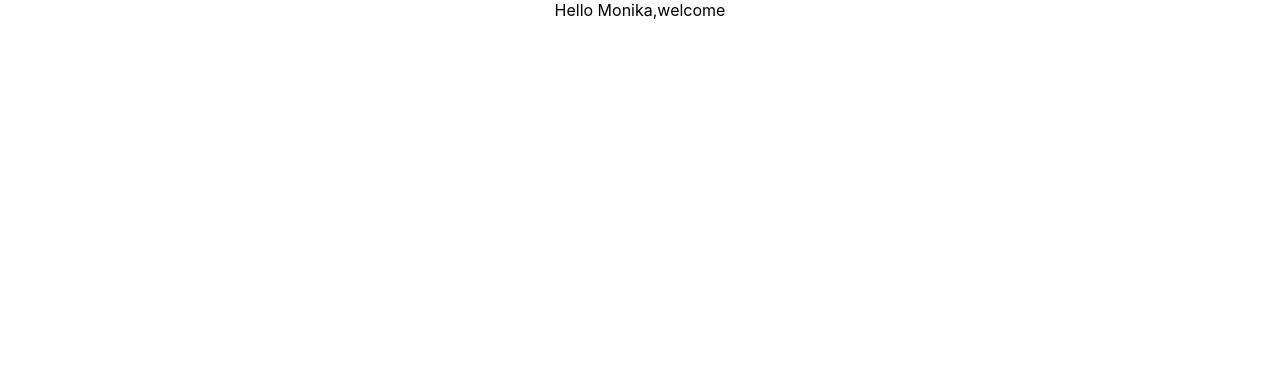
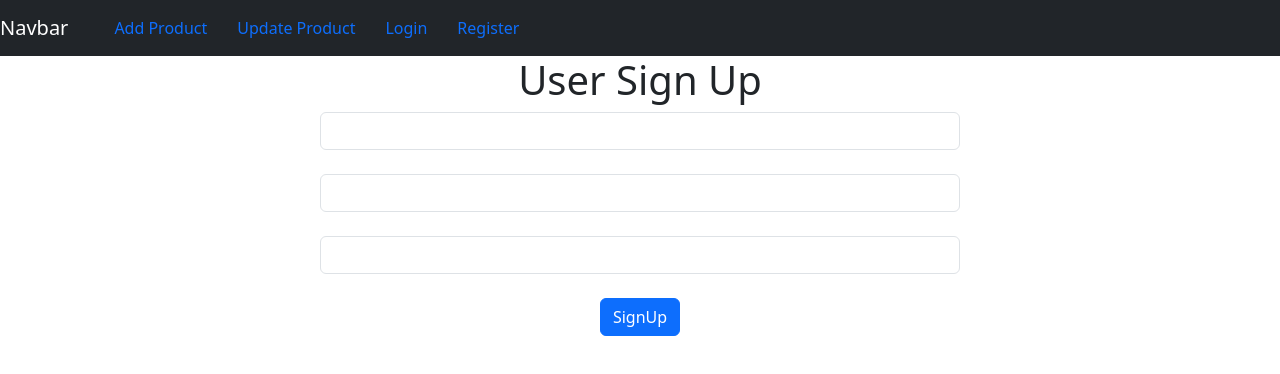
Before and after one commit to Monika98-mishra/Ecommerce_Project, a React (Create React App) app: page /register in a window 1280 px wide. Shown: the top 374 px of the page. Built offline with nearby package versions, Linux system fonts and the light colour scheme.

Commit message:
Adding pages

```diff
--- /dev/null
+++ b/src/AddProduct.js
@@ -0,0 +1,8 @@
+function AddProduct(){
+    return(
+        <div>
+            <h1>AddProduct Page</h1>
+        </div>
+    )
+}
+export default AddProduct;
--- a/src/App.css
+++ b/src/App.css
@@ -6,7 +6,10 @@
   height: 40vmin;
   pointer-events: none;
 }
-
+.nav_bar_wrapper a{
+  padding-left: 30px;
+  text-decoration: none;
+}
 @media (prefers-reduced-motion: no-preference) {
   .App-logo {
     animation: App-logo-spin infinite 20s linear;
--- a/src/App.js
+++ b/src/App.js
@@ -1,10 +1,26 @@
 import logo from './logo.svg';
 import './App.css';
+import Header from './Header';
+import { Button } from 'react-bootstrap';
+import { BrowserRouter, Routes, Route } from 'react-router-dom';
+import Login from './Login';
+import Register from './Register';
+import AddProduct from './AddProduct';
+import UpdateProduct from './UpdateProduct';
 
 function App() {
   return (
     <div className="App">
-      Hello Monika,welcome
+       <BrowserRouter>
+        <Header />
+        <Routes>
+          <Route path="login" element={<Login />}> </Route>
+          <Route path="register" element={<Register />}> </Route>
+          <Route path="update" element={<UpdateProduct />}> </Route>
+          <Route path="add" element={<AddProduct />}> </Route>
+        </Routes>
+      </BrowserRouter>
+
     </div>
   );
 }
--- /dev/null
+++ b/src/Header.js
@@ -0,0 +1,20 @@
+import { Navbar, Nav } from 'react-bootstrap';
+import {Link} from 'react-router-dom';
+function Header() {
+    return (
+        <div>
+            <Navbar bg="dark" variant="dark">
+
+                    <Navbar.Brand href="#home">Navbar</Navbar.Brand>
+                    <Nav className="mr-auto nav_bar_wrapper">
+                       <Link to="/add">Add Product</Link>
+                       <Link to="/update">Update Product</Link>
+                       <Link to="/login">Login</Link>
+                       <Link to="/register">Register</Link>
+                    </Nav>
+
+            </Navbar>
+        </div>
+    )
+}
+export default Header;
--- /dev/null
+++ b/src/Login.js
@@ -0,0 +1,8 @@
+function Login(){
+    return(
+        <div>
+            <h1>Login Page</h1>
+        </div>
+    )
+}
+export default Login;
--- /dev/null
+++ b/src/Register.js
@@ -0,0 +1,15 @@
+function Register(){
+    return(
+        <div className="col-sm-6 offset-sm-3">
+            <h1>User Sign Up</h1>
+            <input type="text" className="form-control"/>
+            <br/>
+            <input type="text" className="form-control"/>
+            <br/>
+            <input type="text" className="form-control"/>
+            <br/>
+            <button className="btn btn-primary">SignUp</button>
+        </div>
+    )
+}
+export default Register;
--- /dev/null
+++ b/src/UpdateProduct.js
@@ -0,0 +1,8 @@
+function UpdateProduct(){
+    return(
+        <div>
+            <h1>UpdateProduct Page</h1>
+        </div>
+    )
+}
+export default UpdateProduct;
--- a/src/index.js
+++ b/src/index.js
@@ -3,6 +3,7 @@ import ReactDOM from 'react-dom/client';
 import './index.css';
 import App from './App';
 import reportWebVitals from './reportWebVitals';
+import 'bootstrap/dist/css/bootstrap.min.css';
 
 const root = ReactDOM.createRoot(document.getElementById('root'));
 root.render(
```
